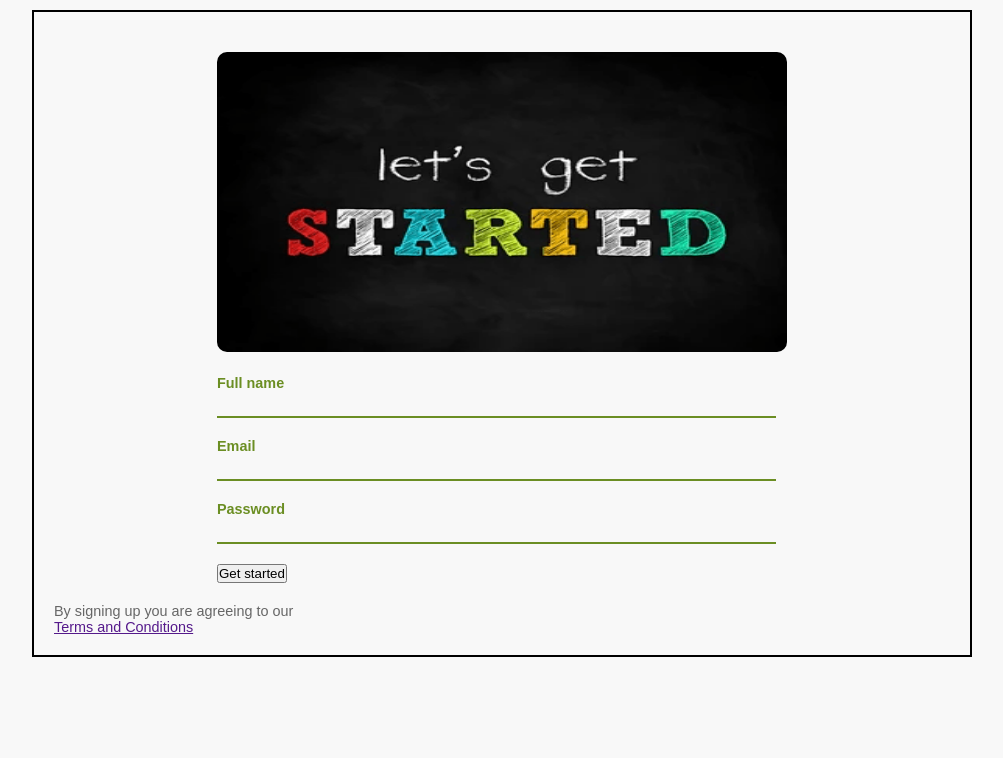
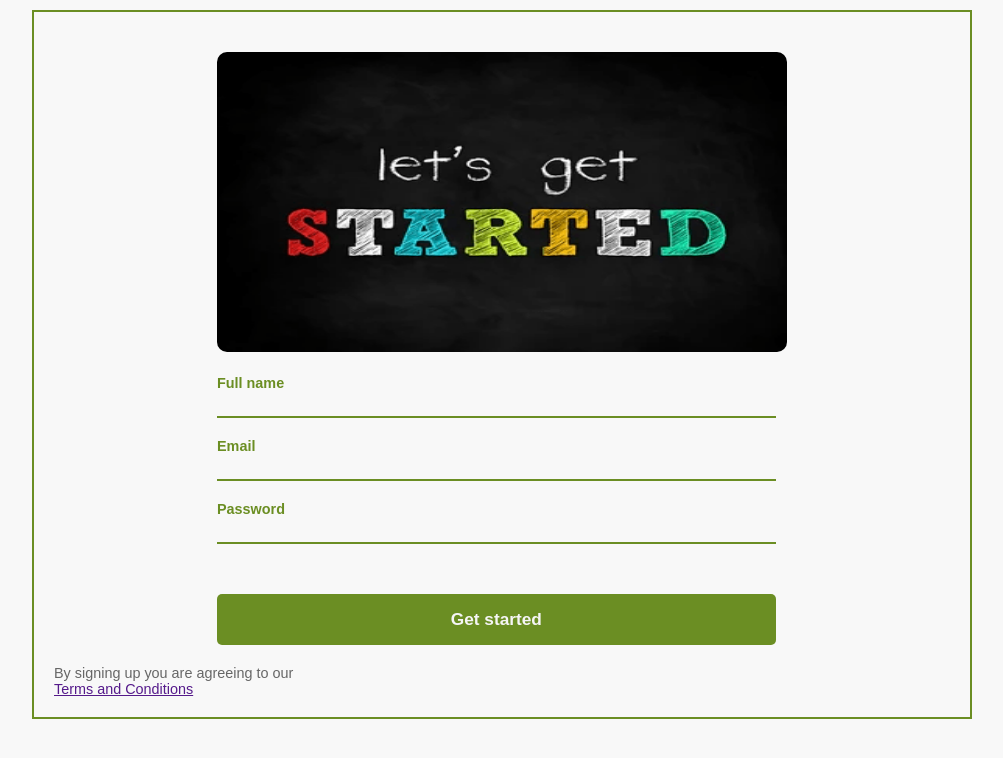
Before and after one commit to AElozinoLopez/get-started-form-assignment, a plain HTML site: page index.html in a window 1280 px wide. Shown: the whole page, without its empty margins (138-1141 px from the left). Drawn offline with Linux system fonts and the light colour scheme.

Commit message:
styled the submit button.

```diff
--- a/css/styles.css
+++ b/css/styles.css
@@ -16,7 +16,7 @@ body {
     min-width: 720px;
     margin: 10px auto;
     padding: 20px;
-    border: 2px solid #000; /* This is for styling sake */
+    border: 2px solid #6b8e23; /* This is for styling sake */
 }
 
 .get-started {
@@ -39,7 +39,7 @@ img {
     background-color: #f8f8f8;
 }
 
-.input-field:hover, .input-field:focus {
+.input-field:hover {
     border: 2px solid #6b8e23;
     border-radius: 5px;
 }
@@ -52,3 +52,24 @@ img {
     font-weight: bold;
 
 }
+
+/* Styling the button */
+button {
+    width: 98%;
+    margin-top: 30px;
+    padding-top: 15px;
+    padding-bottom: 15px;
+    text-align: center;
+    font-weight: bold;
+    background-color: #6b8e23;
+    border: none;
+    color: whitesmoke;
+    font-size: larger;
+    border-radius: 5px;
+    cursor: pointer;
+}
+
+button:hover {
+    background-color: #436303;
+    color: #fff;
+}
--- a/index.html
+++ b/index.html
@@ -32,7 +32,7 @@
                         <label for="password">Password</label> <br>
                         <input type="password" class="input-field">
                     </div>
-                    <div class="button">
+                    <div>
                         <button>Get started</button>
                     </div>
                 </form>
```
